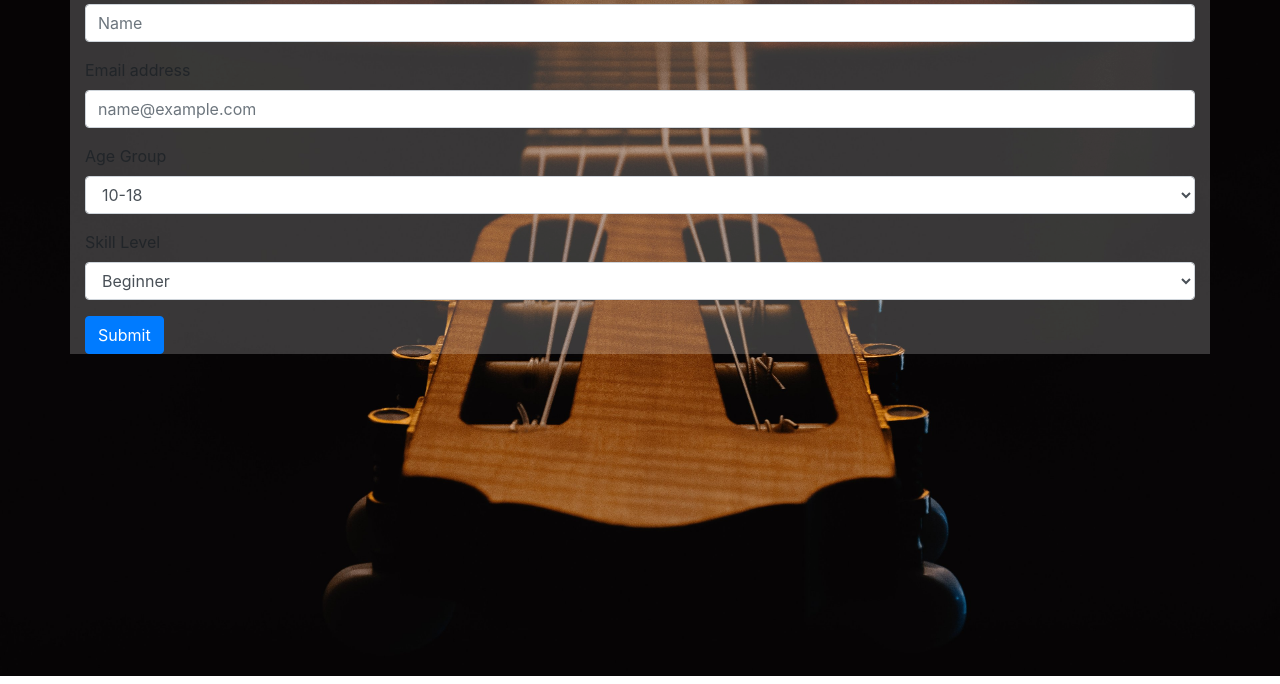
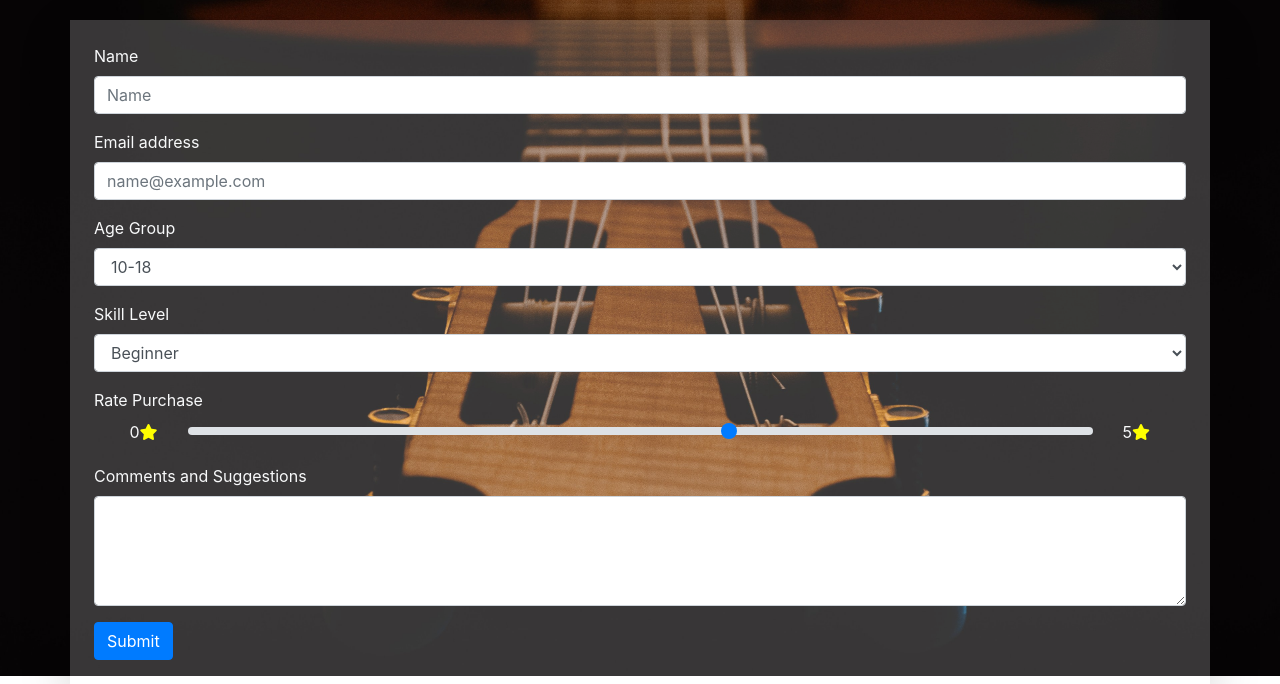
Before and after one commit to jpardike/Survey_form, a plain HTML site: page index.html in a window 1280 px wide. Shown: the part 124-808 px from the top of the page. Drawn offline with nearby package versions, Linux system fonts and the light colour scheme.

Commit message:
finish form

```diff
--- a/index.html
+++ b/index.html
@@ -14,13 +14,13 @@
 
     <div class="container">
         <div class="row">
-            <div class="col">
+            <div class="col p-4  text-light">
                 <h1>Guitar purchase survey</h1>
                 <p>Please complete this survey as part of your purchase</p>
             </div>
         </div>
         <div class="row">
-            <div class="col" id="form">
+            <div class="col p-4 text-light shadow-lg" id="form">
                 <form>
                     <div class="form-group">
                         <label for="name">Name</label>
@@ -49,6 +49,24 @@
                                 <option>Jimi Hendrix</option>
                         </select>
                     </div>
+                    <div class="form-group">
+                        <label for="Rateing">Rate Purchase</label>
+                            <div class="row">
+                                <div class="col">
+                                    <span class="float-right">0<i class="fas fa-star"></i></span>
+                                </div>
+                                <div class="col-10">
+                                    <input type="range" class="custom-range" min="0" max="5" id="Rateing">
+                                </div>
+                                <div class="col">
+                                    <span class="float-left">5<i class="fas fa-star"></i></span>
+                                </div>
+                            </div>
+                    </div>
+                    <div class="form-group">
+                        <label for="comments">Comments and Suggestions</label>
+                        <textarea class="form-control" id="comments" rows="4"></textarea>
+                    </div>
                     <button type="submit" class="btn btn-primary">Submit</button>
                 </form>
             </div>
@@ -56,6 +74,7 @@
     </div>
 
     </div>
+    <script src="https://kit.fontawesome.com/3172b972c7.js" crossorigin="anonymous"></script>
     <script src="https://code.jquery.com/jquery-3.3.1.slim.min.js" integrity="sha384-q8i/X+965DzO0rT7abK41JStQIAqVgRVzpbzo5smXKp4YfRvH+8abtTE1Pi6jizo" crossorigin="anonymous"></script>
     <script src="https://cdnjs.cloudflare.com/ajax/libs/popper.js/1.14.7/umd/popper.min.js" integrity="sha384-UO2eT0CpHqdSJQ6hJty5KVphtPhzWj9WO1clHTMGa3JDZwrnQq4sF86dIHNDz0W1" crossorigin="anonymous"></script>
     <script src="https://stackpath.bootstrapcdn.com/bootstrap/4.3.1/js/bootstrap.min.js" integrity="sha384-JjSmVgyd0p3pXB1rRibZUAYoIIy6OrQ6VrjIEaFf/nJGzIxFDsf4x0xIM+B07jRM" crossorigin="anonymous"></script>
--- a/resources/css/style.css
+++ b/resources/css/style.css
@@ -14,3 +14,11 @@ html {
 #form {
     background-color: rgba(255, 255, 255, 0.2);
 }
+
+span {
+
+}
+
+.fa-star {
+    color: yellow;
+}
```
